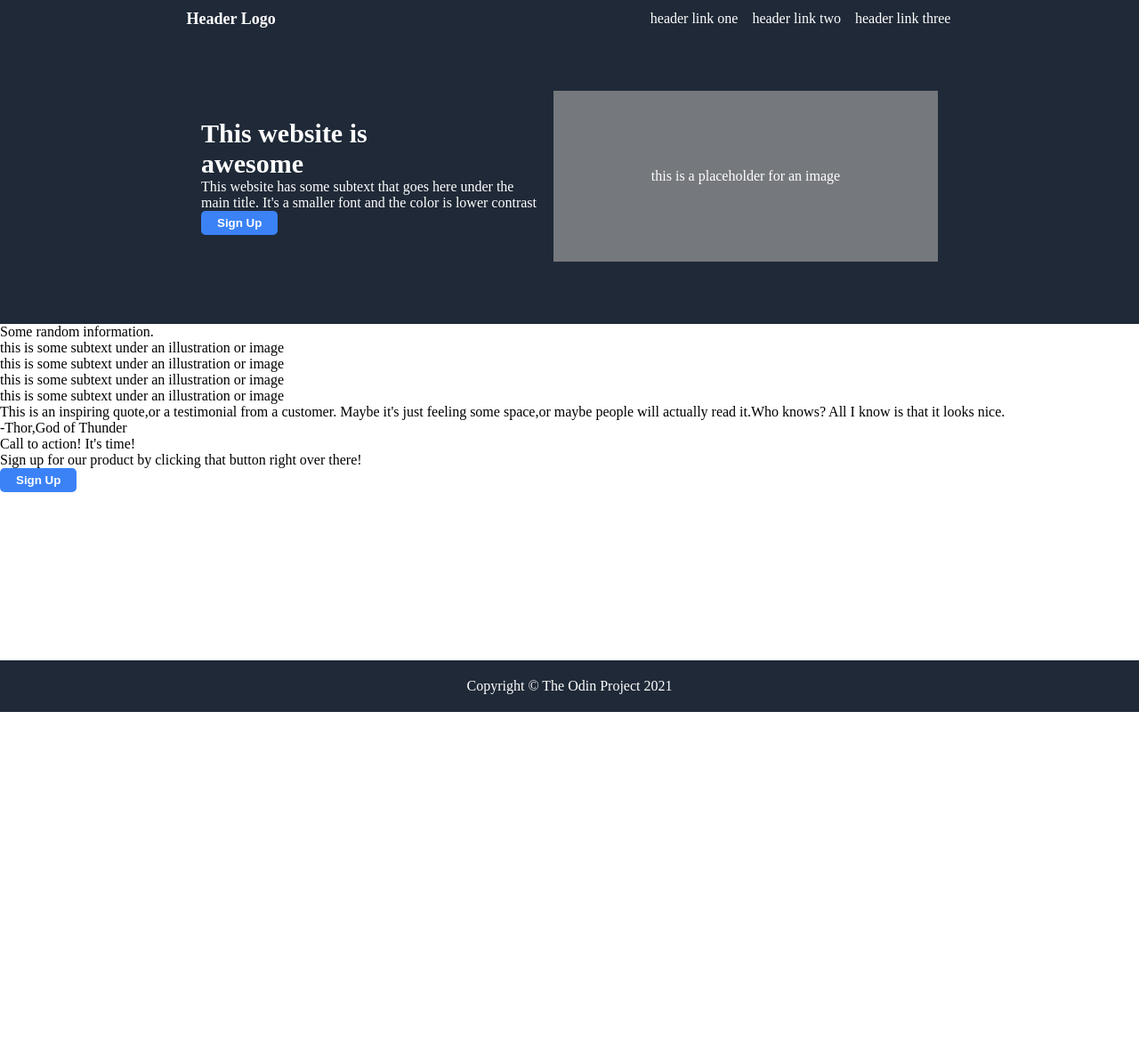
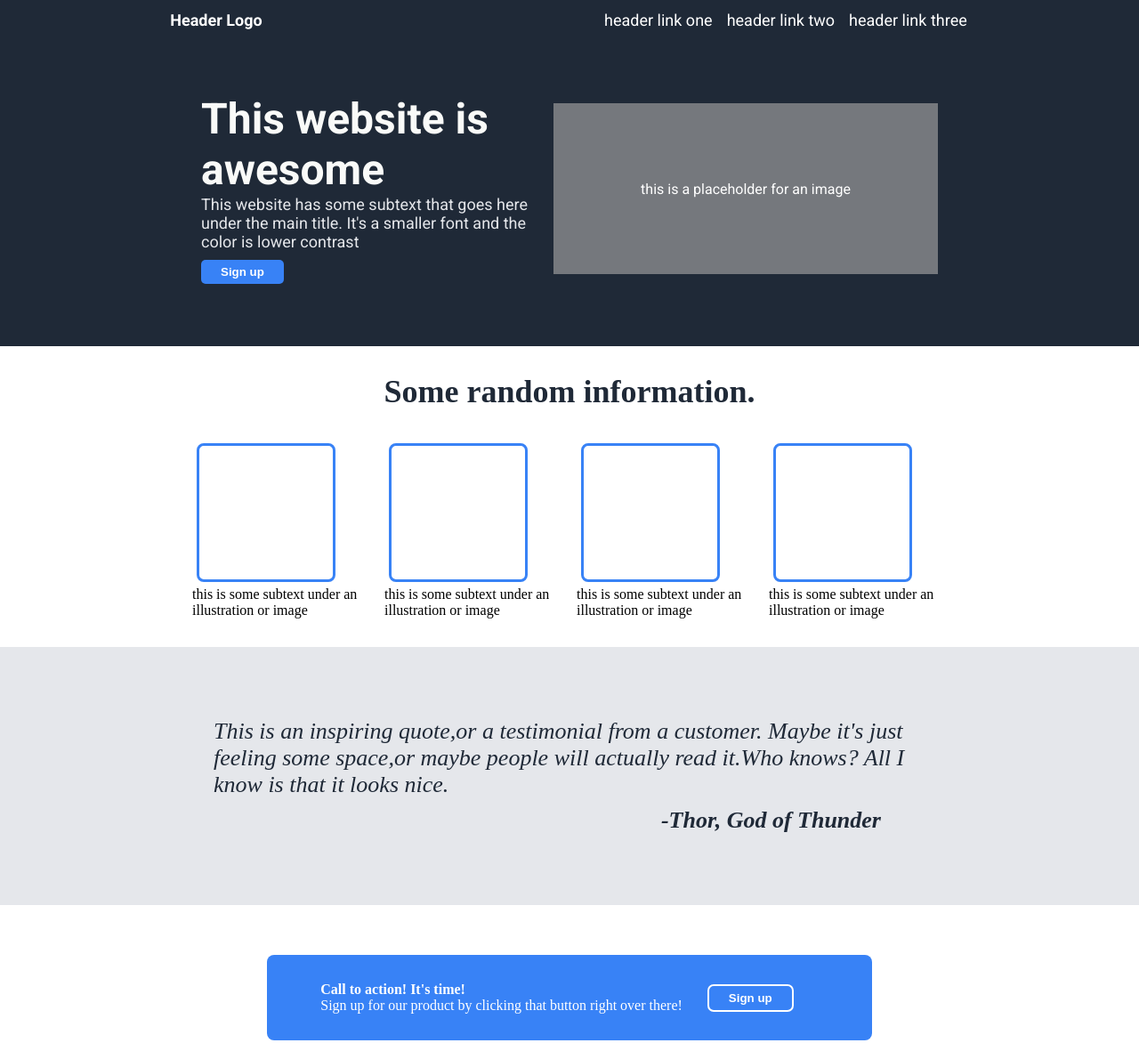
Before and after one commit to utkarshkgithub/Landingpage, a plain HTML site: page index.html in a window 1280 px wide. Shown: the top 1172 px of the page at 89% size. Before the commit the page ends 800 px from the top, so only its background shows below. Drawn offline with Linux system fonts and the light colour scheme.

Commit message:
"Add styles to middle and footer"
Add quote in middle with greyish background color aligned photo space
to center and call to action to center to match the png image, Add font roboto

```diff
--- a/index.html
+++ b/index.html
@@ -9,7 +9,7 @@
         <header>
             <div class="header">
                 <div class="headerlogo">Header Logo</div>
-                <ul>
+                <ul class="links">
                     <li><a href="#">header link one</a></li>
                     <li><a href="#">header link two</a></li>
                     <li><a href="#">header link three</a></li>
@@ -18,8 +18,8 @@
             <div class="headcenter">
                 <div class="headleft">
                     <div class="headertitle">This website is awesome</div>
-                    <div>This website has some subtext that goes here under the main title. It's a smaller font and the color is lower contrast</div>
-                    <button>Sign Up</button>
+                    <div class="herosec">This website has some subtext that goes here under the main title. It's a smaller font and the color is lower contrast</div>
+                    <button>Sign up</button>
                 </div>
                 <div class="imgplace">
                     this is a placeholder for an image
@@ -27,20 +27,25 @@
             </div>
         </header>
         <div class="middle">
-        <div>Some random information.</div>
-        <div>
-            <div><div></div>this is some subtext under an illustration or image</div>
-            <div><div></div>this is some subtext under an illustration or image</div>
-            <div><div></div>this is some subtext under an illustration or image</div>
-            <div><div></div>this is some subtext under an illustration or image</div>
+        <div class="infoheader">Some random information.</div>
+        <div class="submiddle">
+            <div class="text"><div class="roundbox"></div>this is some subtext under an illustration or image</div>
+            <div class="text"><div class="roundbox"></div>this is some subtext under an illustration or image</div>
+            <div class="text"><div class="roundbox"></div>this is some subtext under an illustration or image</div>
+            <div class="text"><div class="roundbox"></div>this is some subtext under an illustration or image</div>
         </div>
-        <div>This is an inspiring quote,or a testimonial from a customer. Maybe it's just feeling some space,or maybe people will actually
+        <div class="quote"><div class="shit">This is an inspiring quote,or a testimonial from a customer. Maybe it's just feeling some space,or maybe people will actually
             read it.Who knows? All I know is that it looks nice.
-            <div>-Thor,God of Thunder</div>
+            <div class="quotefooter">-Thor, God of Thunder</div>
+            </div>
         </div>
-        <div>Call to action! It's time!</div>
-        <div>Sign up for our product by clicking that button right over there!</div>
-        <button>Sign Up</button>
+        <div class="middlefooter">
+            <div class="calltext">
+                <div class="call">Call to action! It's time!</div>
+                <div>Sign up for our product by clicking that button right over there!</div>
+            </div>
+        <button class="button">Sign up</button>
+        </div>
         </div>
         <div class="footer">
             Copyright &#169; The Odin Project 2021
--- a/style.css
+++ b/style.css
@@ -1,3 +1,4 @@
+@import url('https://fonts.googleapis.com/css2?family=Roboto:wght@400;700&display=swap');
 
 body {
     height: 100vh;
@@ -24,11 +25,12 @@ ul {
 }
 
 header {
-    background-color: rgb(31,41,55,255);
+    background-color: #1F2937;
     color: white;
     display: flex;
     flex-direction: column;
     padding-bottom: 30px;
+    font-family: Roboto,sans-serif;
 }
 .header {
     display: flex;
@@ -52,12 +54,13 @@ header {
 }
 
 button {
-    background-color: #3b82f6;
+    background-color: #3882F6;
     border: none;
     border-radius: 5px;
     color: white;
-    padding: 6px 18px;
+    padding: 6px 22px;
     font-weight: 700;
+    margin-top: 10px;
 }
 
 .footer {
@@ -69,15 +72,19 @@ button {
 }
 
 .middle {
+    display: flex;
     flex:1;
+    flex-direction: column;
+    gap:16px;
+    margin: 0;
 }
 
 .headertitle {
-    font-size: 30px;
+    font-size: 48px;
     font-weight: 800;
     display: flex;
     flex-wrap: wrap;
-    max-width: 280px;
+    color: #F9FAF8;
 }
 
 .imgplace {
@@ -96,3 +103,94 @@ button {
     flex-shrink: 2;
     max-width: 380px;
 }
+
+.quote {
+    display: flex;
+    flex-direction: column;
+    /* justify-content: center; */
+    align-items: center;
+    background-color: #E5E7EB;
+    font-size: 26px;
+    font-style:italic;
+    color:#1f2937;
+    padding: 80px;
+    margin: 0;
+    font-weight:lighter;
+}
+
+.herosec,.links {
+    font-size: 18px;
+    color: #E5E7EB;
+}
+
+.infoheader {
+    font-size: 36px;
+    color: #1F2937;
+    font-weight: bolder;
+    align-self: center;
+    margin-top: 30px;
+}
+
+.quotefooter {
+    display: flex;
+    font-weight: 600;
+    font-size: 26px;
+    justify-content: flex-end;
+    padding: 10px;
+    padding-bottom: 0px;
+    margin-right: 40px;
+}
+
+.shit {
+    max-width: 800px;
+}
+
+.submiddle {
+    display: flex;
+    justify-content: center;
+    gap:16px;
+    padding: 16px;
+}
+
+.roundbox {
+    width: 150px;
+    height: 150px;
+    outline: 3px solid #3882F6;
+    border-radius: 5px;
+    margin: 8px;
+}
+
+.text {
+    display: flex;
+    flex-direction: column;
+    justify-content: center;
+    max-width: 200px;
+    /* text-align: center; */
+}
+
+.middlefooter {
+    display: flex;
+    align-self: center;
+    background-color: #3882F6;
+    color: white;
+    margin: 40px 30px 60px;
+    padding: 30px 60px;
+    border-radius: 8px;
+    max-width: 800px;
+    justify-content: center;
+    align-items: center;
+}
+
+button.button {
+    outline: 2px solid white;
+    margin:0 30px;
+}
+
+.call {
+    font-weight: 600;
+}
+
+.calltext {
+    display: flex;
+    flex-direction: column;
+}
```
Also changed, not shown: image.png (added).
